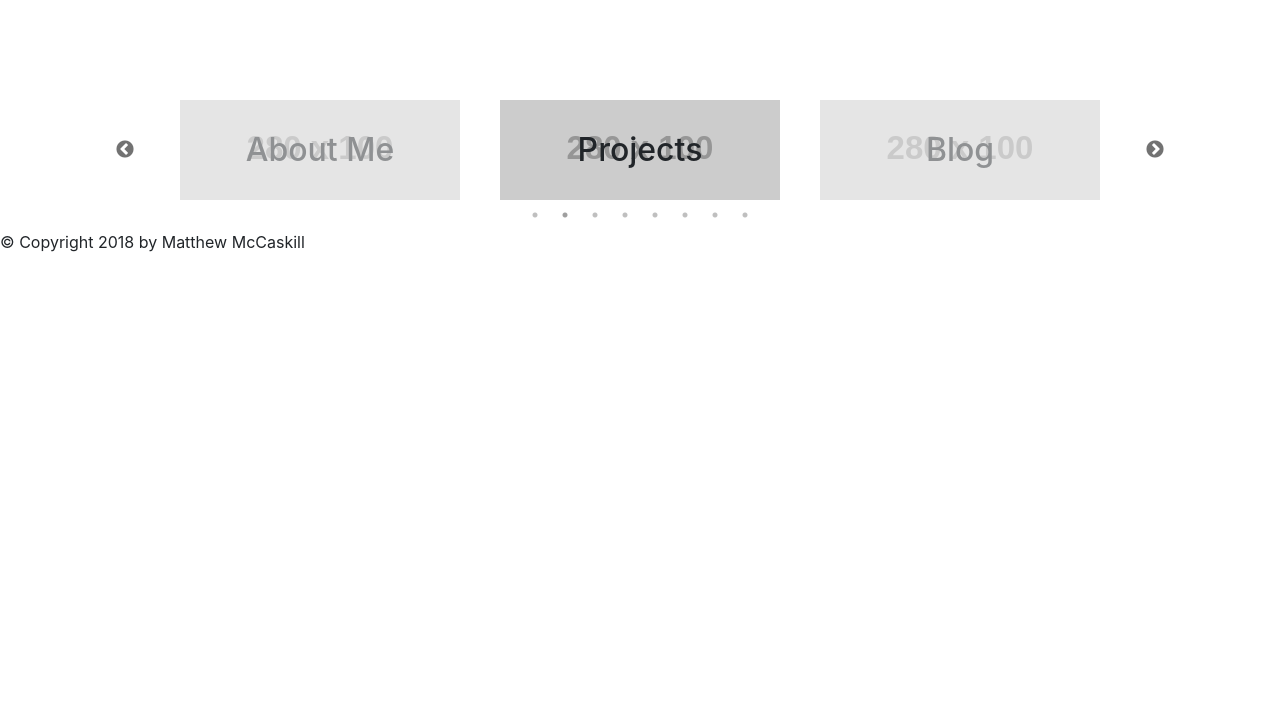
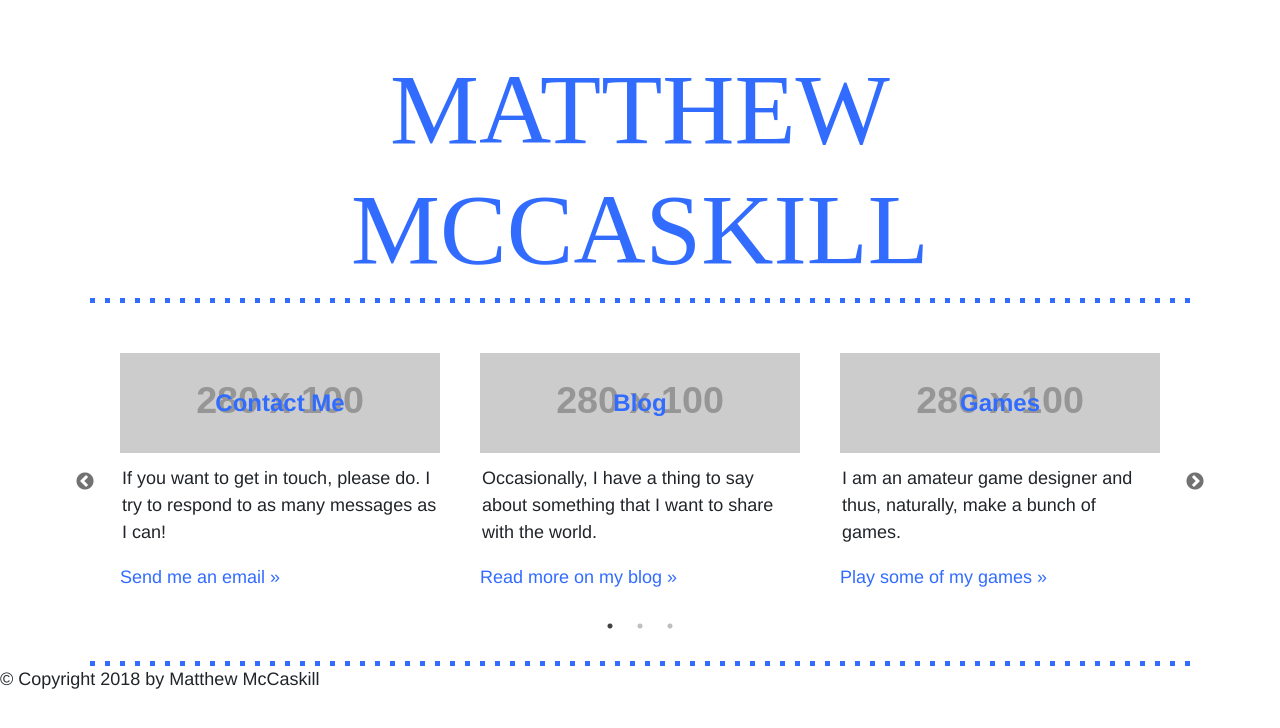
Before and after one commit to ZekNikZ/zeknikz.github.io, a Jekyll site: the page built from index.html, in a window 1280 px wide. Shown: the top 728 px of the page. Built offline with Jekyll 4.4.1, drawn with Linux system fonts in a browser that asks for light colours; nearby versions of some CDN libraries; some web fonts are replaced; library files that are not in the unit come from our copies.

Commit message:
added name, colored borders, and finished carousel (besides images)

```diff
--- a/_data/features.yml
+++ b/_data/features.yml
@@ -1,8 +1,44 @@
-- collection: projects
-  title: Pathfinder
-  image: ft-pathfinder.png
-  excerpt: Can you survive the dark maze with nothing but a torch and a pistol?
-- collection: projects
-  title: Ice Cream
-  image: ft-mario.png
-  excerpt: "You scream, I scream, we all scream for ice cream!"
+#- title: About Me
+#  link: /about.html
+#  desc: Learn more about me!
+#  img: "http://placehold.it/280x100?text=About%20Me"
+- title: Contact Me
+  desc: "If you want to get in touch, please do. I try to respond to as many messages as I can!"
+  link: "/contact.html"
+  linktext: "Send me an email"
+  img: "http://placehold.it/280x100?text=Contact%20Me"
+- title: Blog
+  desc: "Occasionally, I have a thing to say about something that I want to share with the world."
+  link: "/blog.html"
+  linktext: "Read more on my blog"
+  img: "http://placehold.it/280x100?text=Blog"
+- title: Games
+  desc: "I am an amateur game designer and thus, naturally, make a bunch of games."
+  link: "/games.html"
+  linktext: "Play some of my games"
+  img: "http://placehold.it/280x100?text=Games"
+- title: Mods
+  desc: "Making games is a big hobby of mine, but I love to mod games too!"
+  link: "/mods.html"
+  linktext: "Play around with mods"
+  img: "http://placehold.it/280x100?text=Mods"
+- title: "Other Projects"
+  desc: "I make a variety of miscellaneous personal projects, everything from proof-of-concepts to full products."
+  link: "/projects.html"
+  linktext: "Browse my other projects"
+  img: "http://placehold.it/280x100?text=Other%20Projects"
+- title: Guides
+  desc: "I often write guides to solve problems where I couldn't find a solution somewhere else."
+  link: "/guides.html"
+  linktext: "Get help to obscure problems"
+  img: "http://placehold.it/280x100?text=Guides"
+- title: Tools
+  desc: "I make and use many tools on a daily basis, so I need somewhere to keep all of them."
+  link: "/tools.html"
+  linktext: "(Ab)use some helpful tools"
+  img: "http://placehold.it/280x100?text=Tools"
+- title: Resources
+  desc: "I have compiled a list of resources and software that I often refer to."
+  link: "/resources.html"
+  linktext: "Browse external resources"
+  img: "http://placehold.it/280x100?text=Resources"
--- a/_includes/head.html
+++ b/_includes/head.html
@@ -17,4 +17,8 @@
     <script src="https://cdnjs.cloudflare.com/ajax/libs/popper.js/1.14.3/umd/popper.min.js" integrity="sha384-ZMP7rVo3mIykV+2+9J3UJ46jBk0WLaUAdn689aCwoqbBJiSnjAK/l8WvCWPIPm49" crossorigin="anonymous"></script>
     <script src="https://stackpath.bootstrapcdn.com/bootstrap/4.1.3/js/bootstrap.min.js" integrity="sha384-ChfqqxuZUCnJSK3+MXmPNIyE6ZbWh2IMqE241rYiqJxyMiZ6OW/JmZQ5stwEULTy" crossorigin="anonymous"></script>
     <script type="text/javascript" src="slick/slick/slick.min.js"></script>
+
+    <!-- External Fonts -->
+    <link rel="stylesheet" href="https://fonts.googleapis.com/css?family=Roboto" />
+    <link rel="stylesheet" href="https://fonts.googleapis.com/css?family=Bahiana"/>
 </head>
--- a/css/style.scss
+++ b/css/style.scss
@@ -5,25 +5,81 @@
 "base",
 "layout",
 "syntax-highlighting"*/
-.zcarousel {
-    @media(min-width: 1090px) {
-        width: 1000px;
-        margin: 100px auto;
+body {
+    font-family: "Helvetica Neue", Helvetica, Arial, sans-serif;
+    font-size: 18px;
+}
 
-        .slick-slide {
-            margin: 0px 20px;
+$maincolor: #326cff;
+
+.container.mainpage {
+    margin-top: 0;
+    margin-bottom: auto;
+    max-width: unset;
+}
+
+@media (min-width: 768px) {
+    .container.mainpage {
+        width: 760px;
     }
 }
 
-    @media(max-width: 1089px) {
+@media (min-width: 1110px) {
+    .container.mainpage {
+        width: 1110px;
+    }
+}
+
+.namelogo {
+    text-align: center;
     width: 100%;
+    font-family: 'Bahiana', cursive;
+    font-size: 100px;
+    margin-top: 50px;
+    color: $maincolor;
+}
 
+footer {
+    margin-bottom: 0;
+}
+
+.zcarousel {
+    margin: 50px auto !important;
+    width: 100%;
+}
+
+.topborder {
+    border-top: dotted $maincolor;
+    border-image: url(/img/border.png) 20 round;
+    border-width: 5px;
+}
+
+.bottomborder {
+    border-bottom: dotted $maincolor;
+    border-image: url(/img/border.png) 20 round;
+    border-width: 5px;
+}
+
+@media(min-width: 768px) {
+    .zcarousel {
         .slick-slide {
             margin: 0px 20px;
         }
 
-        .header h2 {
-            font-size: 330%;
+        .page .title {
+            font-size: 24px;
+        }
+    }
+}
+
+@media(max-width: 767px) {
+    .zcarousel {
+        .slick-slide {
+            margin: 0px 20px;
+        }
+
+        .page .title {
+            font-size: 32px;
         }
     }
 }
@@ -32,20 +88,34 @@
     height: 100px;
     width: 100%;
     object-fit: cover;
+    margin-bottom: 10px;
 }
 
-.zcarousel .header {
+.zcarousel .page {
     position: relative;
-}
+    margin-bottom: 20px;
 
-.zcarousel .header h2 {
+    .title {
         position: absolute;
         left: 0;
         top: 0;
         text-align: center;
         line-height: 100px;
         width: 100%;
+        font-weight: bold;
+        color: $maincolor;
     }
+
+    p {
+        padding: 2px;
+    }
+
+    .link {
+        color: $maincolor;
+    }
+}
+
+
 
 .slick-prev:before,
 .slick-next:before {
@@ -54,11 +124,11 @@
 
 .slick-slide {
     transition: all ease-in-out .3s;
-    opacity: .2;
+    opacity: 1;
 }
 
 .slick-active {
-    opacity: .5;
+    opacity: 1;
 }
 
 .slick-current {
@@ -66,109 +136,8 @@
 }
 
 
-
+/*
 .navbar {
     font-weight: 500;
 }
-
-#features {
-    @media(min-width: 768px) {
-        margin: auto;
-
-        .carousel-item-data {
-            height: 600px;
-            background-position: 50% 50%;
-            background-size: cover;
-        }
-
-        .carousel-caption h1 {
-            text-align: right;
-            font-size: 80px;
-        }
-
-        .carousel-caption h2 {
-            text-align: right;
-            font-size: 26px;
-            margin-bottom: 0px;
-        }
-
-        .carousel-caption .excerpt {
-            text-align: right;
-            position: absolute;
-            right: 0;
-            top: 30%;
-            font-size: 30px;
-            max-width: 80%;
-            background: linear-gradient(to right, rgba(0,0,0, 0), rgba(0,0,0, 0.4) 20%, rgba(0,0,0, 0.4) 90%, rgba(0,0,0, 0) 100%);
-            padding: 10px;
-            padding-right: 30px;
-        }
-
-        .carousel-caption a {
-            text-shadow: none;
-        }
-    }
-
-    @media(max-width: 767px) {
-        .carousel-item-data {
-            height: 530px;
-        }
-
-        .carousel-caption h1 {
-            text-align: center;
-            position: relative;
-            font-size: 30px;
-        }
-    }
-
-    .carousel-item-data {
-        background-position: 50% 50%;
-        background-size: cover;
-        color: #f8f8f8;
-    }
-
-    .carousel-item:not(.active) .carousel-caption {
-        opacity: 0;
-        transition: opacity 0.8s;
-    }
-
-    .carousel-item.active .carousel-caption {
-        opacity: 1;
-        transition: opacity 0.8s;
-    }
-
-    .carousel-caption {
-        text-shadow: 1.5px 1.5px 2px #333;
-        /*position: relative;
-        left: 0;
-        right: 0;
-        bottom: 0;
-        padding: 0;*/
-        height: 100%;
-        text-align: right;
-    }
-
-    .carousel-caption h1 {
-        text-shadow: 1.5px 1.5px 1px #333;
-    }
-    /*.carousel-caption {
-        order: 1;
-        flex-grow: 200;
-        min-height: 50px;
-
-        background: #aaa;
-
-        position: relative;
-        left: 0;
-        right: 0;
-        bottom: 0;
-        text-align: right;
-        padding: 10px;
-        color: #222;
-    }
-
-
-    .carousel-caption h2 {
-        font-style: italic;
-    }*/
-}
+*/
--- a/index.html
+++ b/index.html
@@ -28,53 +44,27 @@ title: Home
         });
     </script>
 
-    <div class="zcarousel">
-        <div>
-            <div class="header">
-                <h2>About Me</h2>
-                <img src="http://placehold.it/280x100?text=About%20Me">
+    <div class="container mainpage">
+        <div class="row">
+            <div class="col-12">
+                <h1 class="namelogo">MATTHEW MCCASKILL</h1>
             </div>
         </div>
-        <div>
-            <div class="header">
-                <h2>Projects</h2>
-                <img src="http://placehold.it/280x100?text=Projects">
-            </div>
-        </div>
-        <div>
-            <div class="header">
-                <h2>Blog</h2>
-                <img src="http://placehold.it/280x100?text=Blog">
-            </div>
-        </div>
-        <div>
-            <div class="header">
-                <h2>Games</h2>
-                <img src="http://placehold.it/280x100?text=Games">
-            </div>
-        </div>
-        <div>
-            <div class="header">
-                <h2>Tools</h2>
-                <img src="http://placehold.it/280x100?text=Tools">
-            </div>
-        </div>
-        <div>
-            <div class="header">
-                <h2>Mods</h2>
-                <img src="http://placehold.it/280x100?text=Mods">
-            </div>
-        </div>
-        <div>
-            <div class="header">
-                <h2>Guides</h2>
-                <img src="http://placehold.it/280x100?text=Guides">
-            </div>
-        </div>
-        <div>
-            <div class="header">
-                <h2>Contact Me</h2>
-                <img src="http://placehold.it/280x100?text=Contact%20Me">
+
+        <div class="row">
+            <div class="col-12 topborder bottomborder">
+                <div class="zcarousel">
+                    {% for feature in site.data.features %}
+                    <div>
+                        <div class="page">
+                            <a class="title" href="{{ feature.link }}">{{ feature.title }}</a>
+                            <img src="{{ feature.img }}">
+                            <p>{{ feature.desc }}</p>
+                            <a class="link" href="{{ feature.link }}">{{ feature.linktext }} &raquo;</a>
+                        </div>
+                    </div>
+                    {% endfor %}
+                </div>
             </div>
         </div>
     </div>
```
Also changed, not shown: other parts of index.html (+21 -5 lines), img/border.png (added). Lines whose indentation alone changed are shown as unchanged.
